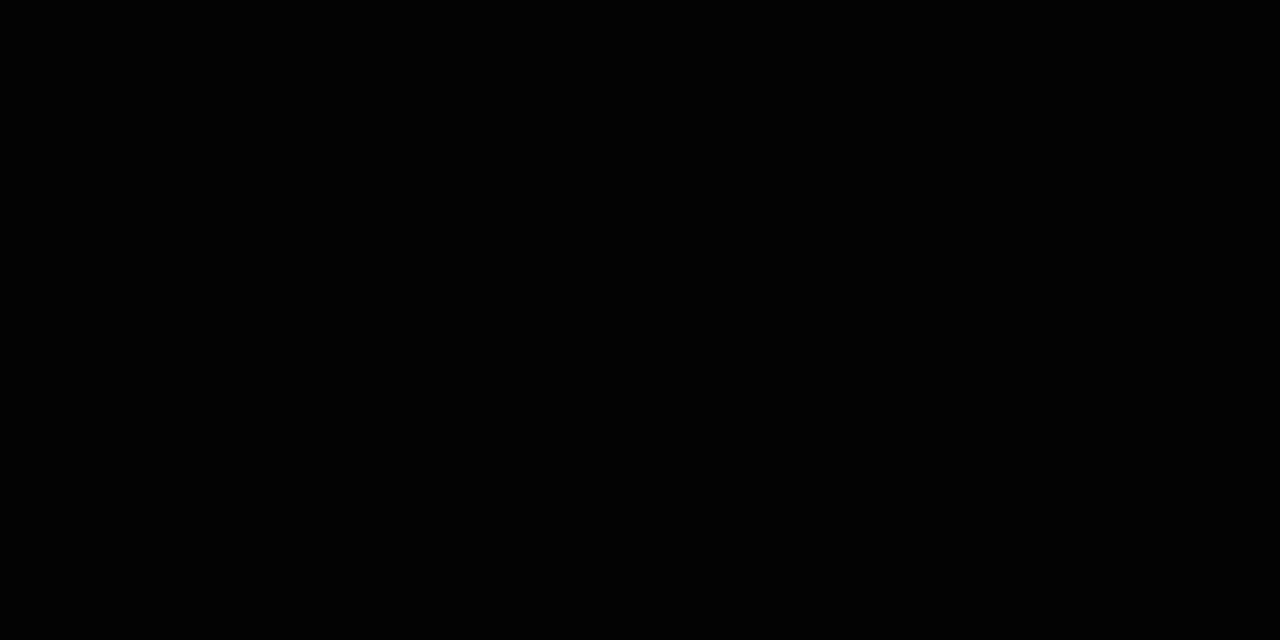
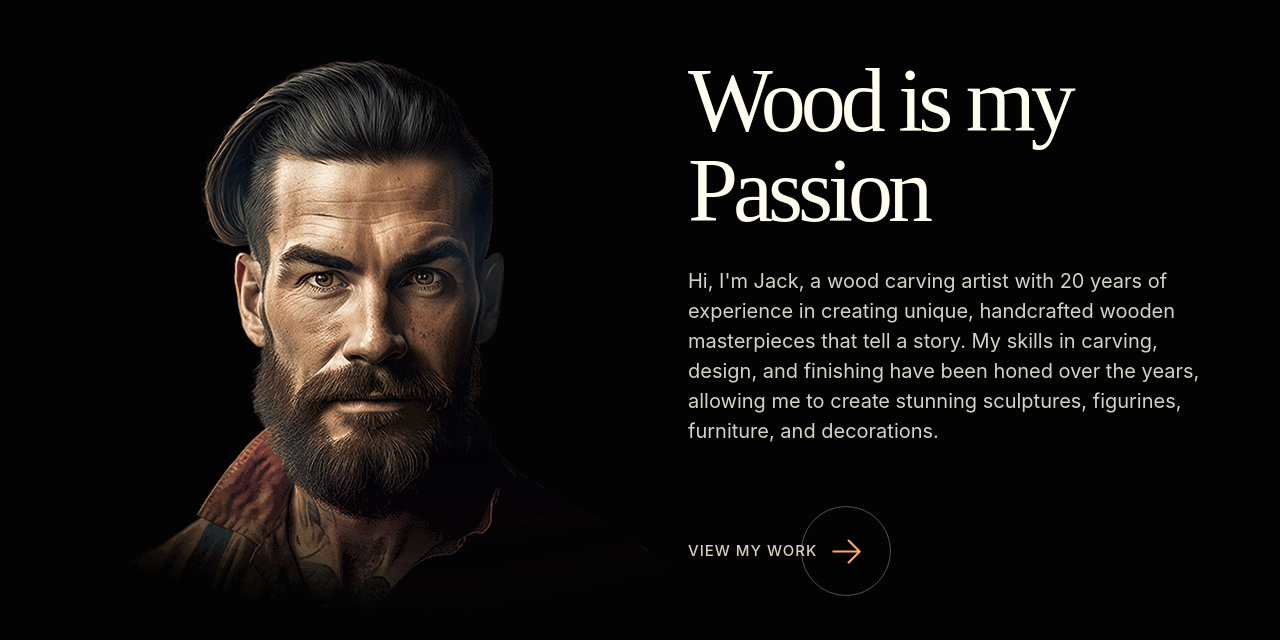
Before and after one commit to ayeshaakter02/Wood-working, a React (Vite) app: page / in a window 1280 px wide. Shown: the part 984-1624 px from the top of the page. Before the commit the page ends 1070 px from the top, so only its background shows below. Built offline with nearby package versions, Linux system fonts and the light colour scheme.

Commit message:
about done

```diff
--- a/src/App.jsx
+++ b/src/App.jsx
@@ -1,12 +1,14 @@
 import React from 'react'
 import Header from './components/Header'
 import Banner from './components/Banner'
+import About from './components/About'
 
 const App = () => {
   return (
     <div>
       <Header/>
       <Banner/>
+      <About/>
     </div>
   )
 }
--- /dev/null
+++ b/src/components/About.jsx
@@ -0,0 +1,34 @@
+import React from "react";
+import { HiOutlineArrowRight } from "react-icons/hi2";
+
+const About = () => {
+  return (
+    <div className="bg-[#030303]">
+      <div className="container mt-40 mx-auto py-20 px-[110px]">
+        <div className="flex">
+          <img src="images/about-man.webp" alt="" />
+          <div>
+            <h2 className="font-forum text-[90px] font-normal text-[rgb(255,253,238)] leading-[90px] -tracking-[5px]">
+              Wood is my <br /> Passion
+            </h2>
+            <p className="w-130 mt-[30px] mb-[60px] text-[rgb(214,212,200)] font-normal font-inter text-[20px] leading-[30px]">
+              Hi, I'm Jack, a wood carving artist with 20 years of experience in
+              creating unique, handcrafted wooden masterpieces that tell a
+              story. My skills in carving, design, and finishing have been honed
+              over the years, allowing me to create stunning sculptures,
+              figurines, furniture, and decorations.{" "}
+            </p>
+            <div className="flex items-center">
+              <button className="text-[rgb(219,207,190)] font-inter text-[15px] uppercase font-medium leading-[90px] tracking-[1px] hover:text-[#ffa86a]">view my work</button>
+              <div className="-ml-4 w-[90px] h-[90px] rounded-full border border-[#ffffff4f] flex justify-center items-center">
+                <HiOutlineArrowRight className="w-[35px] h-[35px] text-[#ffa86a] "/>
+              </div>
+            </div>
+          </div>
+        </div>
+      </div>
+    </div>
+  );
+};
+
+export default About;
--- a/src/components/Banner.jsx
+++ b/src/components/Banner.jsx
@@ -6,7 +6,7 @@ import { FaDribbble } from "react-icons/fa";
 
 const Banner = () => {
   return (
-    <div className="bg-linear-to-t from-[rgb(3,3,3)] to-[rgb(44,18,4)] h-screen w-full ">
+    <div className="bg-linear-to-t from-[#030303] to-[#382013] h-screen w-full ">
       <div className="container mx-auto px-[110px]">
         <div className="flex pt-15">
           <div className="right pt-[210px] z-1">
@@ -37,7 +37,7 @@ const Banner = () => {
             </div>
           </div>
         </div>
-        <div className="text-[#d6d4c880] font-inter text-[15px] uppercase font-medium leading-[25px] tracking-[1px] -rotate-90 -ml-430 -mt-410 duration-[1s]">
+        <div className="text-[#d6d4c880] font-inter text-[15px] uppercase font-medium leading-[25px] tracking-[1px] -rotate-90 -ml-430 -mt-400 duration-[1s]">
           made with{" "}
           <span className="text-[#d6d4c8] pl-2.5 hover:text-[#ffa86a] hover:duration-[1s]">
             slider revolution
--- a/src/index.css
+++ b/src/index.css
@@ -9,7 +9,7 @@
 
 @layer components{
     body{
-        @apply bg-[#030303]
+        @apply bg-[#000000]
     }
     .container {
         @apply !max-w-[1380px]
```
Also changed, not shown: public/images/about-man.webp (added).
